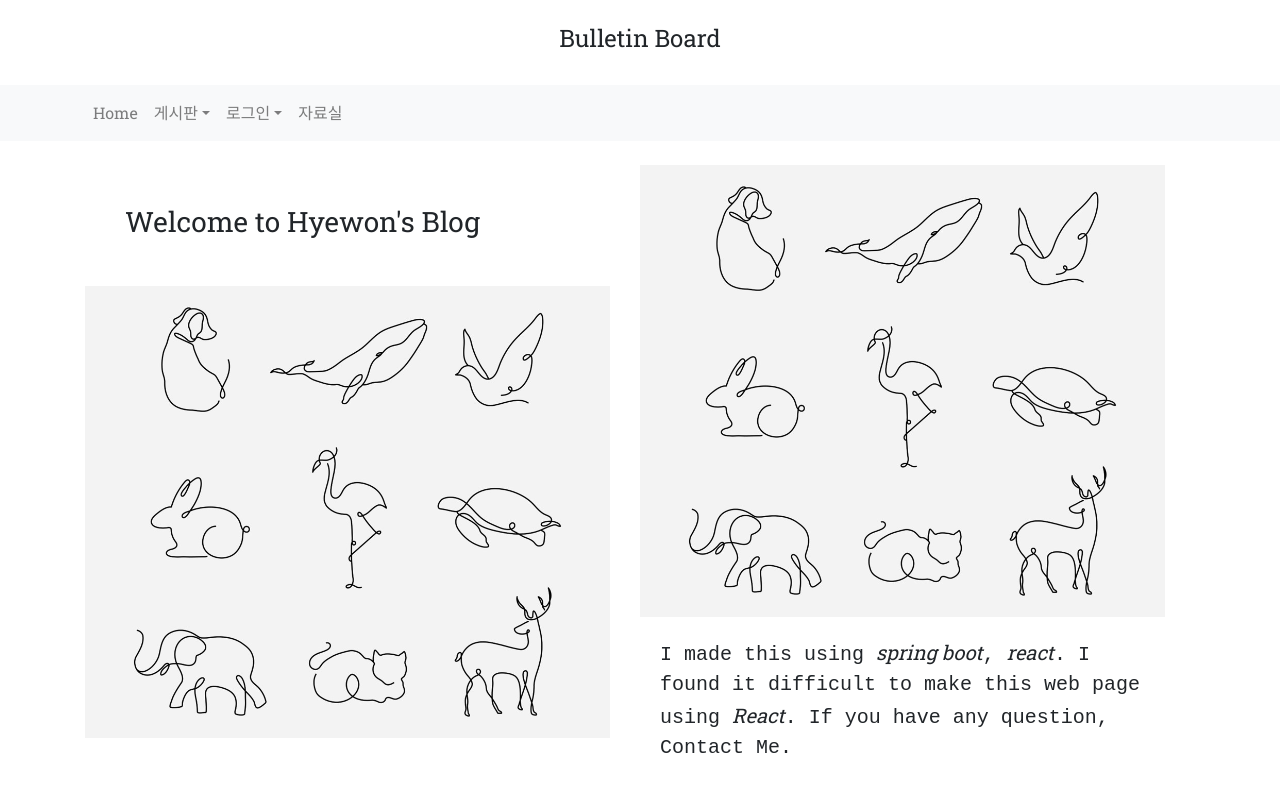
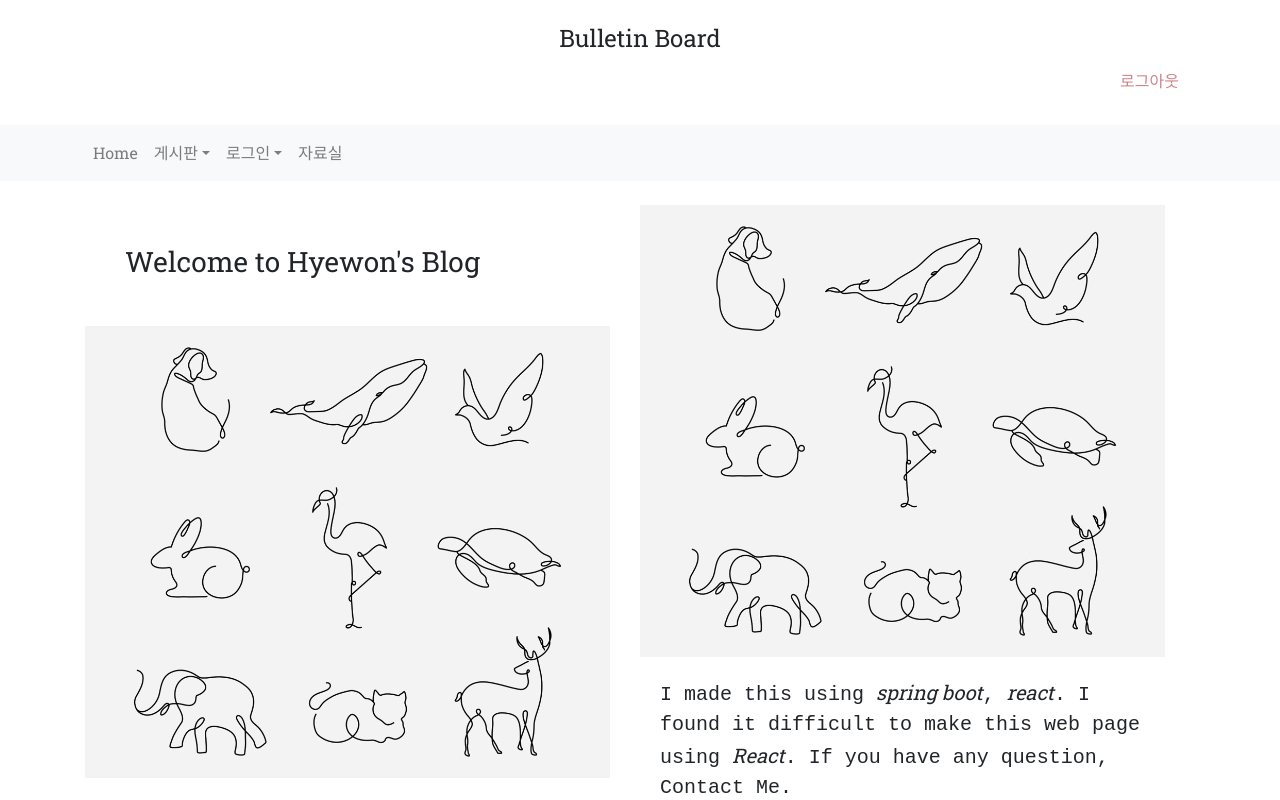
Before and after one commit to IMHYEWON/react-springboot-bbs, a React (Create React App) app in the folder client/: page / in a window 1280 px wide. Shown: the top 800 px of the page. Built offline with nearby package versions, Linux system fonts and the light colour scheme.

Commit message:
feat : 로그아웃 구현

```diff
--- a/client/src/App.js
+++ b/client/src/App.js
@@ -5,6 +5,9 @@ import Bbslist from "./Components/bbslist";
 import Bbswrite from "./Components/bbswrite";
 import Login from "./Components/login";
 import Signup from "./Components/Signup";
+import Logout from "./Components/logout";
+
+// import Mypage from "./Components/mypage";
 import Main from "./Components/home";
 import Footer from "./Components/footer";
 import { Typography } from '@material-ui/core';
@@ -17,6 +20,7 @@ function App() {
       <header className="py-4">
         <div className="container text-center">
           <h4>Bulletin Board</h4>
+          <Logout/>
         </div>
       </header>
 
@@ -56,7 +60,7 @@ function App() {
                 </li>
 
                   <li className="nav-item">
-                    <Link className="nav-link" to="/pdslist">자료실</Link>
+                    <Link className="nav-link" to="/mypage">자료실</Link>
                   </li>
 
                 </ul>
@@ -77,6 +81,7 @@ function App() {
                 <Route path="/bbsdetail/:seq" element={<Bbsdetail />}></Route>
                 <Route path="/login" element={<Login />}></Route>
                 <Route path="/register" element={<Signup />}></Route>
+                {/* <Route path="/mypage" element={<MyPage />}></Route> */}
 
                 {/* <Route path="/bbsupdate" element={<BbsUpdate />}></Route> */}
 
--- a/client/src/Components/bbs.js
+++ b/client/src/Components/bbs.js
@@ -10,7 +10,6 @@ function Bbs(props) {
     return (
 
         <div>
-            {console.log(props.bbslist)}
             {props.bbslist && props.bbslist.map((post, index) => (
 
             <div className="info_post">
--- a/client/src/Components/comment.js
+++ b/client/src/Components/comment.js
@@ -57,7 +57,6 @@ function Comments(props) {
 
 
             {/* Comment Lists */}
-            {console.log(props.CommentLists)}
             {props.CommentLists && props.CommentLists.map((comment, index) => (
 
                 <div style={{paddingLeft:'10px'}}>
--- /dev/null
+++ b/client/src/Components/logout.js
@@ -0,0 +1,21 @@
+import * as React from 'react';
+
+function Logout() {
+
+    const onLogoutHandler = (e) => {
+        e.preventDefault();
+
+        if (window.confirm("로그아웃 하시겠습니까?")) {
+            localStorage.removeItem("ID");
+            localStorage.removeItem("ACCESS_TOKEN");
+
+            window.location.href = "/login";
+        }
+    }
+
+    return (
+        <a class="nav-link" style={{display:'flex', justifyContent:'flex-end', color:'#b64b55b0'}} href='#' onClick={onLogoutHandler}>로그아웃</a>
+    )
+}
+
+export default Logout;
--- a/client/src/Service/ApiService.js
+++ b/client/src/Service/ApiService.js
@@ -41,8 +41,12 @@ export function call(api, method, request) {
       console.log(error);
   });
   } else if (method == 'DELETE') {
-    return axios.delete(options.url)
-    .then(res => {
+    return axios.delete(options.url,
+      {
+        params : request,
+        headers : options.headers
+      }
+    ).then(res => {
       return res.data;
     })
     .catch(function(error){
```
